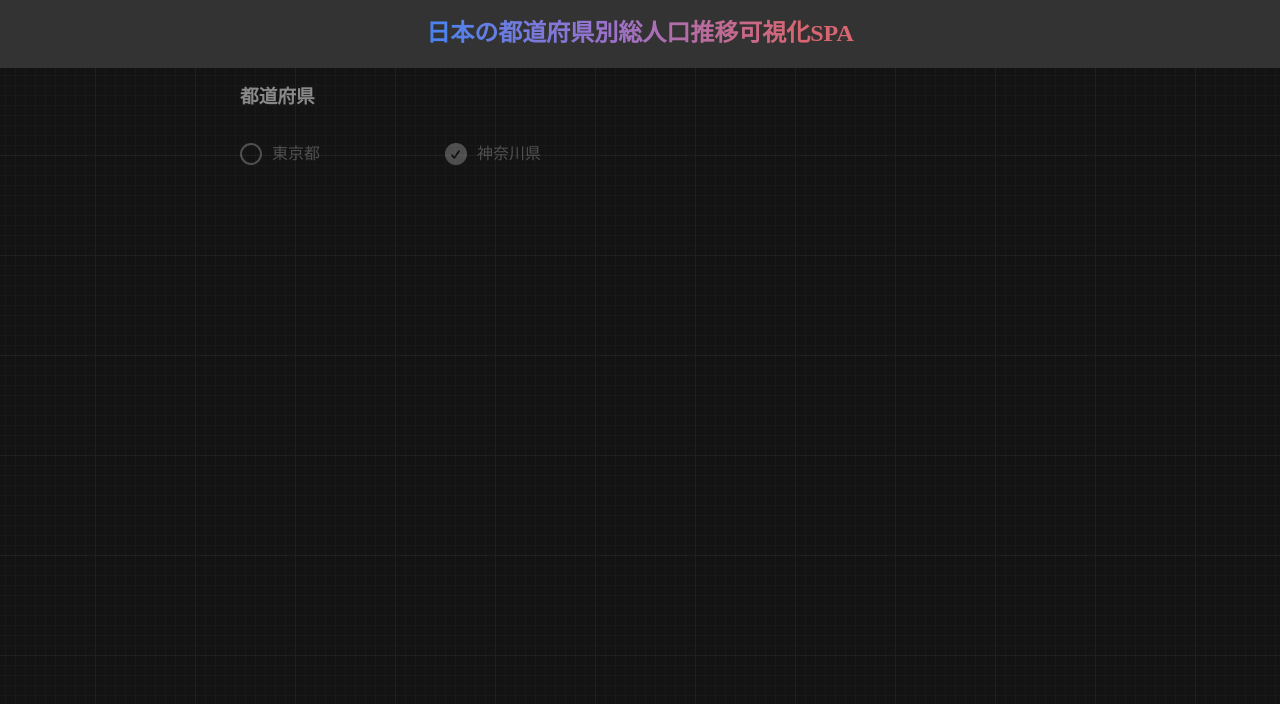
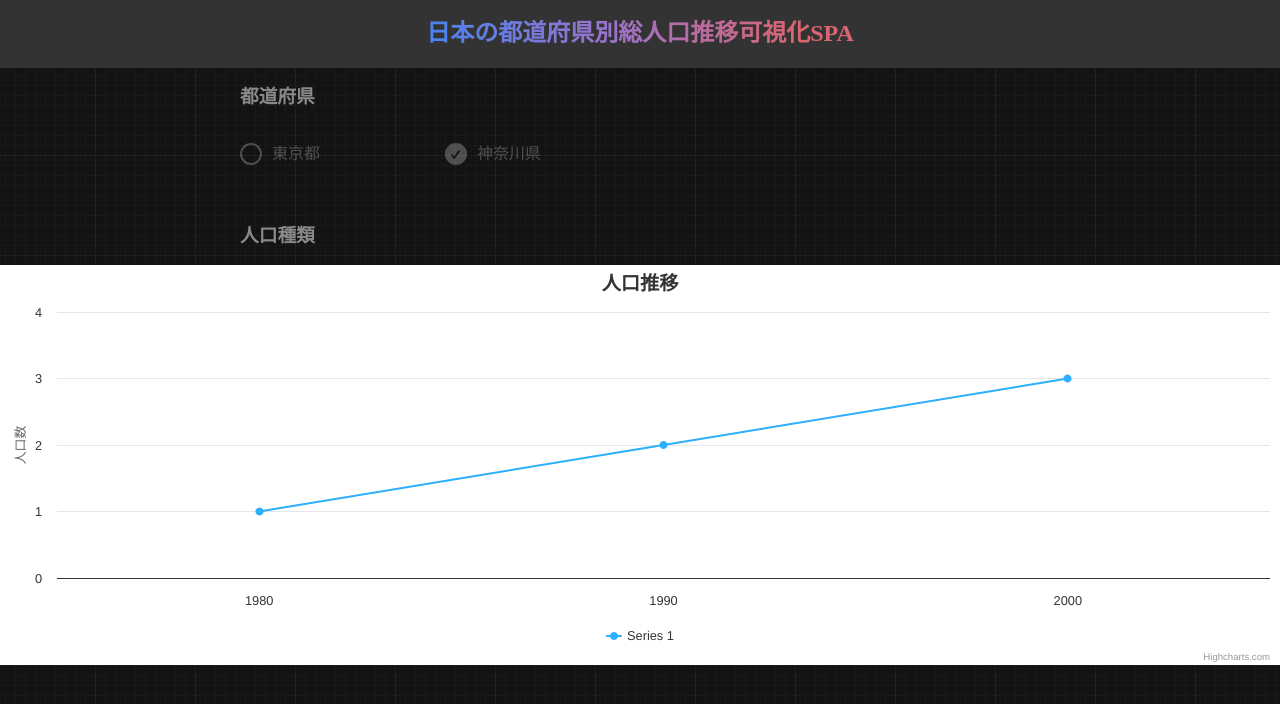
Before and after one commit to ppppppsmash/japan_population_transition, a React (Vite) app: page / in a window 1280 px wide. Shown: the top 704 px of the page. Built offline with nearby package versions, Linux system fonts and the light colour scheme.

Commit message:
feat: add HighChart component with dummy data

```diff
--- a/src/App.tsx
+++ b/src/App.tsx
@@ -3,6 +3,8 @@ import { useState } from 'react';
 import Layout from './components/layout/Layout';
 import { Heading } from './components/ui/heading/Heading';
 import { Checkbox } from './components/ui/checkbox/Checkbox';
+import { Charts } from './components/ui/chart/Chart';
+
 import './App.css';
 import 'normalize.css';
 
@@ -29,6 +31,12 @@ function App() {
             <Checkbox label="東京都" checked={checked} onChange={handleChange} />
             <Checkbox label="神奈川県" checked={!checked} onChange={handleChange} />
           </div>
+
+          <Heading level={3} align="left">
+            人口種類
+          </Heading>
+
+          <Charts />
         </div>
       </Layout>
     </>
--- /dev/null
+++ b/src/components/ui/chart/Chart.tsx
@@ -0,0 +1,34 @@
+import Highcharts from 'highcharts';
+import HighchartsReact from 'highcharts-react-official';
+
+export const Charts = () => {
+  const options: Highcharts.Options = {
+    title: {
+      text: '人口推移',
+    },
+    series: [
+      {
+        type: 'line',
+        data: [1, 2, 3],
+        marker: {
+          enabled: true,
+        },
+        lineWidth: 2,
+      },
+    ],
+    xAxis: {
+      categories: ['1980', '1990', '2000'],
+    },
+    yAxis: {
+      title: {
+        text: '人口数',
+      },
+    },
+  };
+
+  return (
+    <div>
+      <HighchartsReact highcharts={Highcharts} options={options} />
+    </div>
+  );
+};
```
